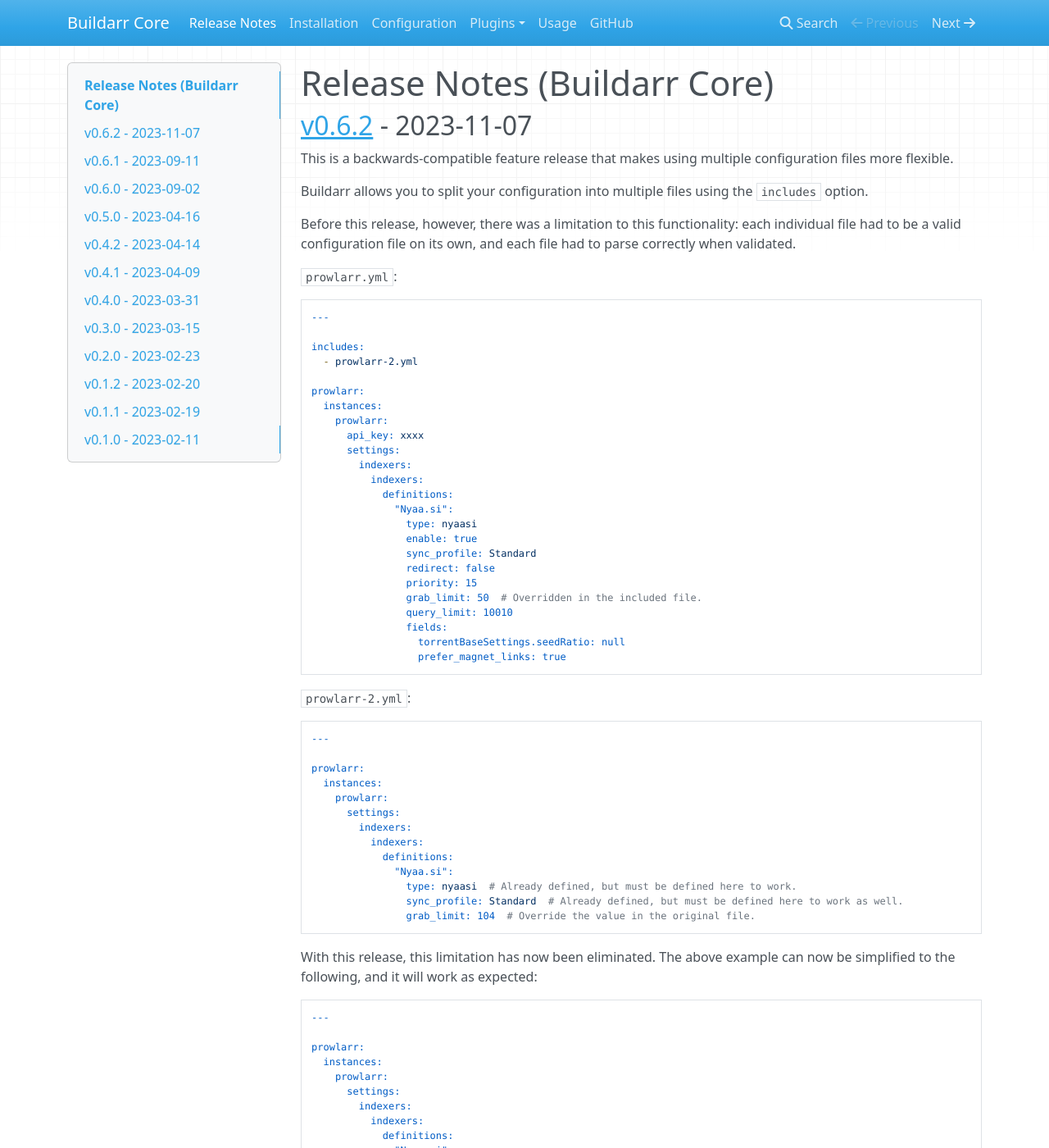
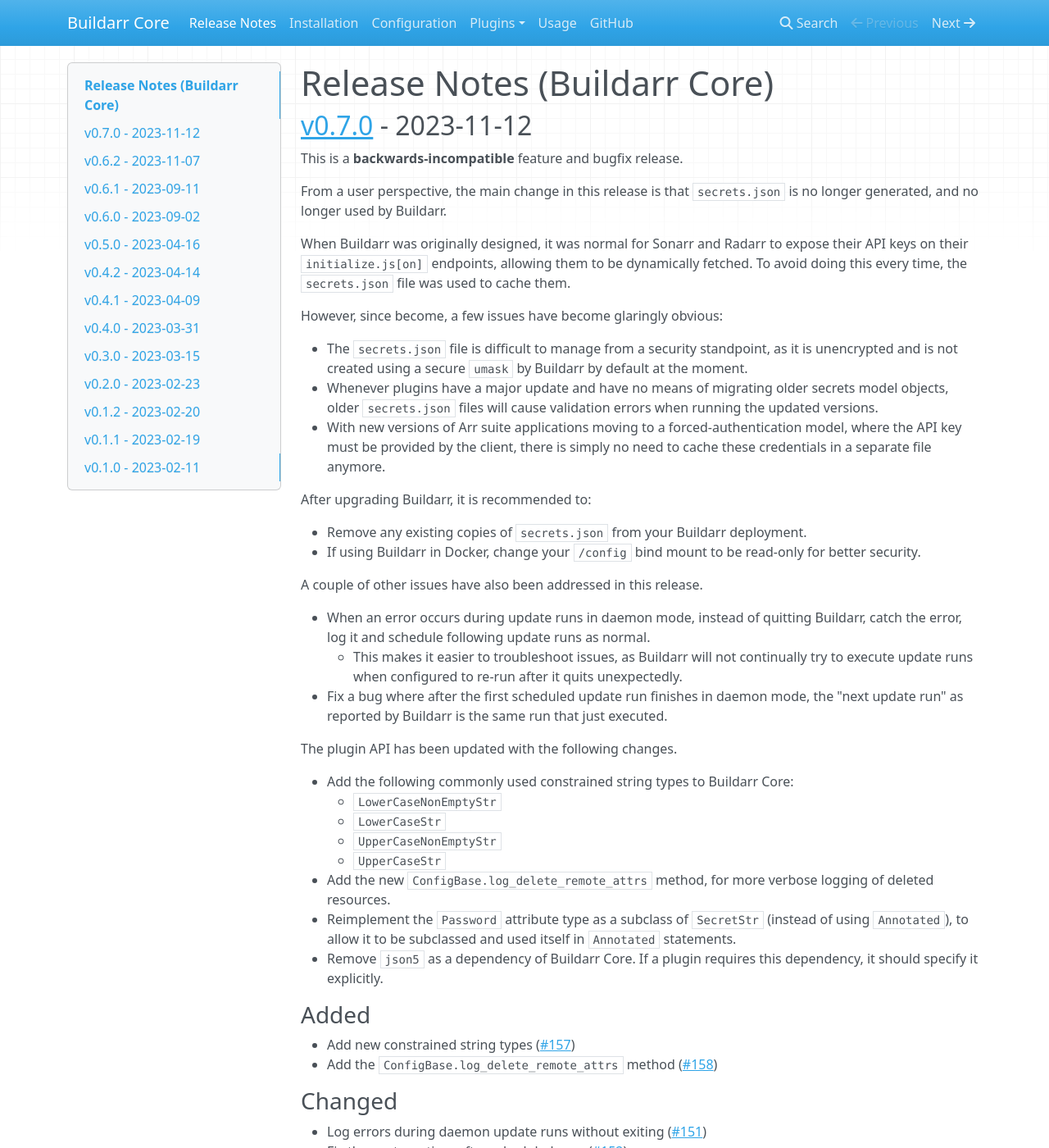
Before and after one commit to buildarr/buildarr, an MkDocs documentation site: the page built from docs/release-notes.md, in a window 1280 px wide and 1400 px high. Shown: the whole window at 82% size. Built offline with MkDocs 1.6.1, drawn with Linux system fonts in a browser that asks for light colours; nearby versions of some CDN libraries; some of the changed text lies outside the part shown.

Commit message:
Tag v0.7.0 (#161)
* Bump version
* Add release notes

```diff
--- a/docs/release-notes.md
+++ b/docs/release-notes.md
@@ -1,4 +1,57 @@
 # Release Notes (Buildarr Core)
+
+## [v0.7.0](https://github.com/buildarr/buildarr/releases/tag/v0.7.0) - 2023-11-12
+
+This is a **backwards-incompatible** feature and bugfix release.
+
+From a user perspective, the main change in this release is that `secrets.json` is no longer generated, and no longer used by Buildarr.
+
+When Buildarr was originally designed, it was normal for Sonarr and Radarr to expose their API keys on their `initialize.js[on]` endpoints, allowing them to be dynamically fetched. To avoid doing this every time, the `secrets.json` file was used to cache them.
+
+However, since become, a few issues have become glaringly obvious:
+
+* The `secrets.json` file is difficult to manage from a security standpoint, as it is unencrypted and is not created using a secure `umask` by Buildarr by default at the moment.
+* Whenever plugins have a major update and have no means of migrating older secrets model objects, older `secrets.json` files will cause validation errors when running the updated versions.
+* With new versions of Arr suite applications moving to a forced-authentication model, where the API key must be provided by the client, there is simply no need to cache these credentials in a separate file anymore.
+
+After upgrading Buildarr, it is recommended to:
+
+* Remove any existing copies of `secrets.json` from your Buildarr deployment.
+* If using Buildarr in Docker, change your `/config` bind mount to be read-only for better security.
+
+A couple of other issues have also been addressed in this release.
+
+* When an error occurs during update runs in daemon mode, instead of quitting Buildarr, catch the error, log it and schedule following update runs as normal.
+    * This makes it easier to troubleshoot issues, as Buildarr will not continually try to execute update runs when configured to re-run after it quits unexpectedly.
+* Fix a bug where after the first scheduled update run finishes in daemon mode, the "next update run" as reported by Buildarr is the same run that just executed.
+
+The plugin API has been updated with the following changes.
+
+* Add the following commonly used constrained string types to Buildarr Core:
+    * `LowerCaseNonEmptyStr`
+    * `LowerCaseStr`
+    * `UpperCaseNonEmptyStr`
+    * `UpperCaseStr`
+* Add the new `ConfigBase.log_delete_remote_attrs` method, for more verbose logging of deleted resources.
+* Reimplement the `Password` attribute type as a subclass of `SecretStr` (instead of using `Annotated`), to allow it to be subclassed and used itself in `Annotated` statements.
+* Remove `json5` as a dependency of Buildarr Core. If a plugin requires this dependency, it should specify it explicitly.
+
+### Added
+
+* Add new constrained string types ([#157](https://github.com/buildarr/buildarr/pull/157))
+* Add the `ConfigBase.log_delete_remote_attrs` method ([#158](https://github.com/buildarr/buildarr/pull/158))
+
+### Changed
+
+* Log errors during daemon update runs without exiting ([#151](https://github.com/buildarr/buildarr/pull/151))
+* Fix the next run time after scheduled runs ([#152](https://github.com/buildarr/buildarr/pull/152))
+* Change `Password` to be an actual subclass of `SecretStr` ([#156](https://github.com/buildarr/buildarr/pull/156))
+* Update dependencies ([#159](https://github.com/buildarr/buildarr/pull/159))
+
+### Removed
+
+* Remove `secrets.json` ([#155](https://github.com/buildarr/buildarr/pull/155))
+
 
 ## [v0.6.2](https://github.com/buildarr/buildarr/releases/tag/v0.6.2) - 2023-11-07
 
--- a/pyproject.toml
+++ b/pyproject.toml
@@ -7,7 +7,7 @@
 
 [tool.poetry]
 name = "buildarr"
-version = "0.6.2"
+version = "0.7.0"
 description = "Constructs and configures Arr PVR stacks"
 authors = ["Callum Dickinson <callum.dickinson.nz@gmail.com>"]
 license = "GPL-3.0-or-later"
```
